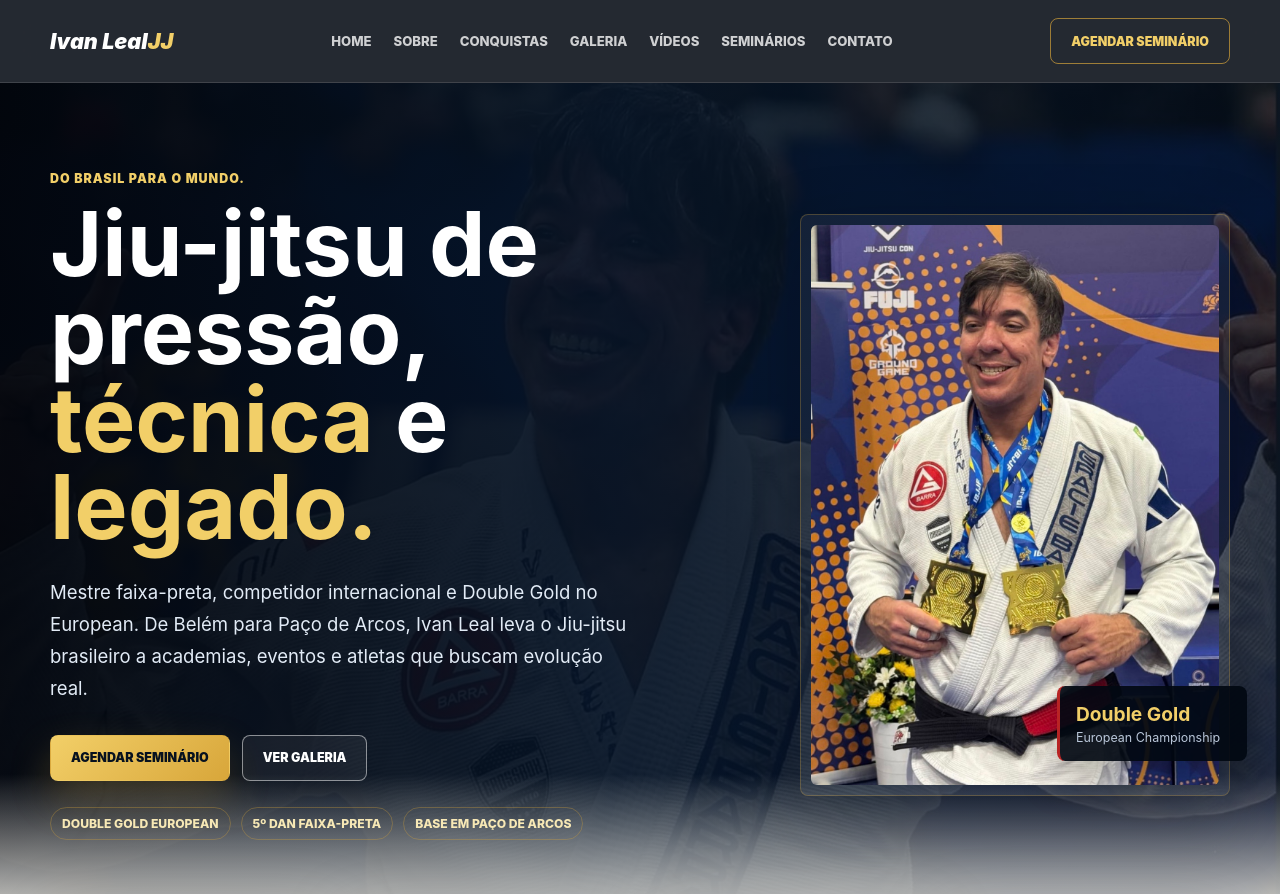
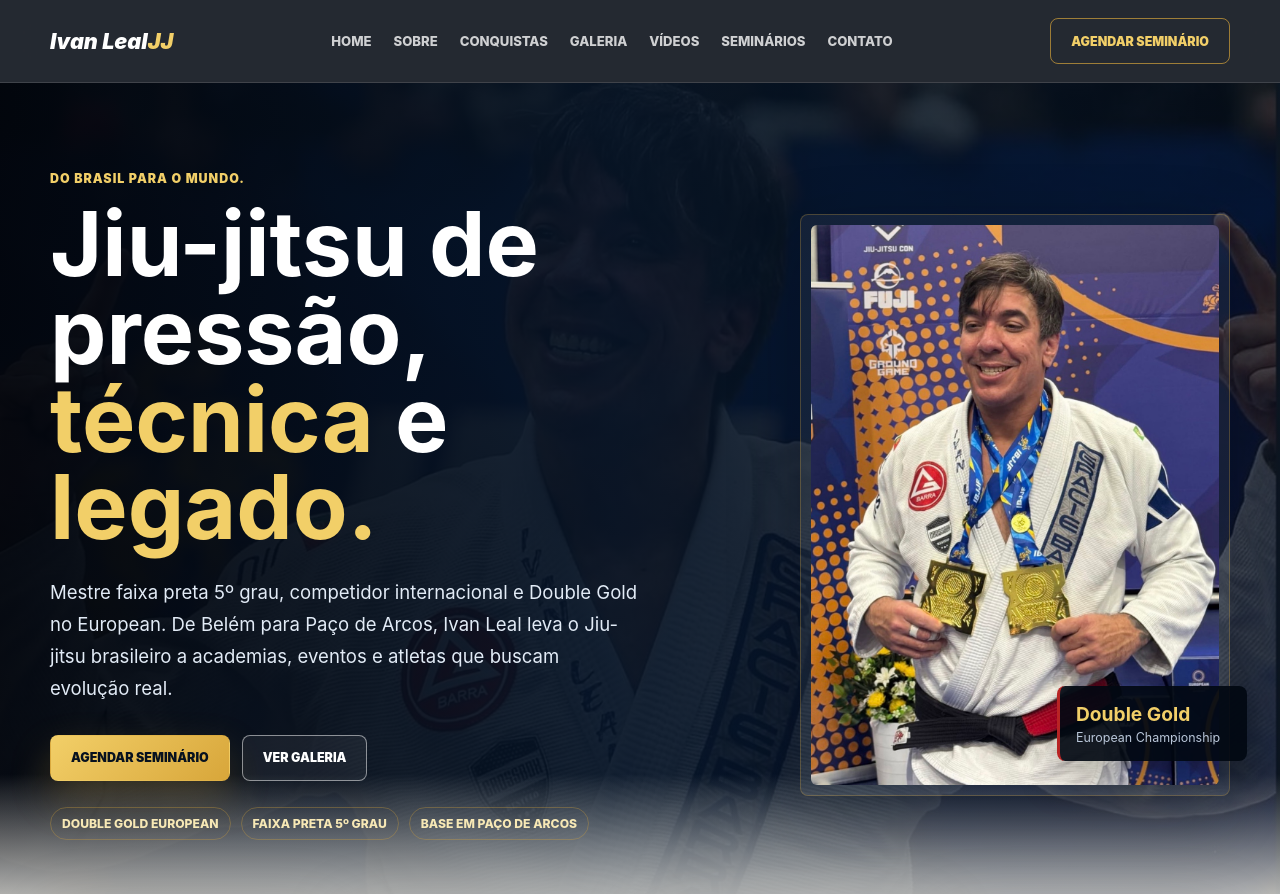
Before and after one commit to linksites/ivanleal, a Next.js app: page / in a window 1280 px wide. Shown: the top 894 px of the page. Built offline with nearby package versions, Linux system fonts and the light colour scheme.

Commit message:
Correct black belt degree wording

```diff
--- a/components/Hero.tsx
+++ b/components/Hero.tsx
@@ -22,7 +22,7 @@ export function Hero() {
         </div>
         <div className="heroProof fadeInUp delay-400" aria-label="Resumo da trajetória">
           <span>Double Gold European</span>
-          <span>5º Dan faixa-preta</span>
+          <span>Faixa preta 5º grau</span>
           <span>Base em Paço de Arcos</span>
         </div>
       </div>
--- a/components/Stats.tsx
+++ b/components/Stats.tsx
@@ -1,6 +1,6 @@
 import { achievements } from '@/data/achievements'
 
-const statTags = ['Dan', '2x', 'EU', '15+']
+const statTags = ['5º', '2x', 'EU', '15+']
 
 export function Stats() {
   return (
--- a/data/achievements.ts
+++ b/data/achievements.ts
@@ -1,5 +1,5 @@
 export const achievements = [
-  { value: '5º Dan', label: 'Faixa-preta', description: 'Graduação de mestre' },
+  { value: '5º grau', label: 'Faixa preta', description: 'Graduação de mestre' },
   { value: '2x', label: 'Nacional Open Champion', description: 'Campeão nacional em Portugal' },
   { value: 'Double Gold', label: 'European Championship', description: 'Ouro no peso e no absoluto' },
   { value: '15+ anos', label: 'Experiência internacional', description: 'Belém, Paço de Arcos e Europa' }
--- a/data/athlete.ts
+++ b/data/athlete.ts
@@ -6,9 +6,9 @@ export const athlete = {
   base: 'Paço de Arcos, Portugal',
   headline: 'Jiu-jitsu de pressão, técnica e legado.',
   subheadline:
-    'Mestre faixa-preta, competidor internacional e Double Gold no European. De Belém para Paço de Arcos, Ivan Leal leva o Jiu-jitsu brasileiro a academias, eventos e atletas que buscam evolução real.',
+    'Mestre faixa preta 5º grau, competidor internacional e Double Gold no European. De Belém para Paço de Arcos, Ivan Leal leva o Jiu-jitsu brasileiro a academias, eventos e atletas que buscam evolução real.',
   bio: [
-    'Mestre Ivan Leal é faixa-preta de Jiu-jitsu, natural de Belém do Pará e radicado em Paço de Arcos, Portugal, onde atua na Gracie Barra. Sua trajetória combina competição, ensino e uma leitura apurada do combate.',
+    'Mestre Ivan Leal é faixa preta 5º grau de Jiu-jitsu, natural de Belém do Pará e radicado em Paço de Arcos, Portugal, onde atua na Gracie Barra. Sua trajetória combina competição, ensino e uma leitura apurada do combate.',
     'Como atleta e professor, Ivan construiu uma metodologia baseada em pressão inteligente, controle posicional e tomada de decisão. O resultado é um Jiu-jitsu objetivo, técnico e aplicável para alunos e competidores.',
     'O projeto Ivan Leal JJ organiza essa autoridade em uma presença digital preparada para seminários, convites, conteúdo, contato direto e futuras integrações com Instagram, WhatsApp, formulário e painel administrativo.'
   ]
```
